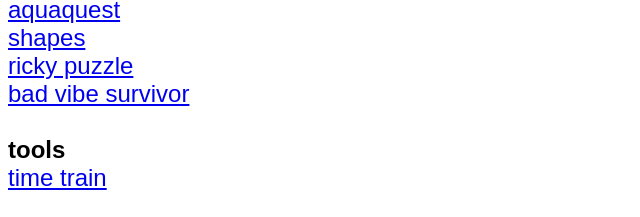
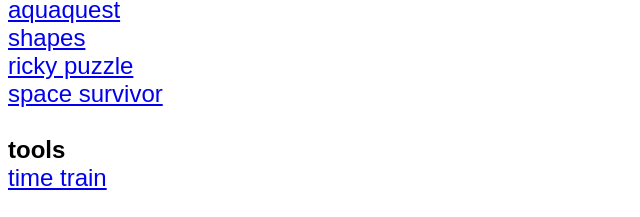
Before and after one commit to santacrows/website, a plain HTML site: page index.html in a window 1280 px wide. Shown: the part 320-537 px from the top of the page, 0-640 px from the left. Drawn offline with Linux system fonts and the light colour scheme.

Commit message:
Replace 'bad vibe survivor' link with 'space survivor'

```diff
--- a/index.html
+++ b/index.html
@@ -25,7 +25,7 @@
     <a href="https://santacrows.github.io/aquaquest/">aquaquest</a><br>
     <a href="https://santacrows.github.io/shapes/">shapes</a><br>
     <a href="https://santacrows.github.io/rickypuzzle/">ricky puzzle</a><br>
-    <a href="https://santacrows.github.io/badvibesurvivor/">bad vibe survivor</a><br>
+    <a href="https://santacrows.github.io/spacesurvivor/">space survivor</a><br>
     <br>
     <b>tools</b><br>
     <a href="https://santacrows.github.io/timetrain/">time train</a><br>
```
